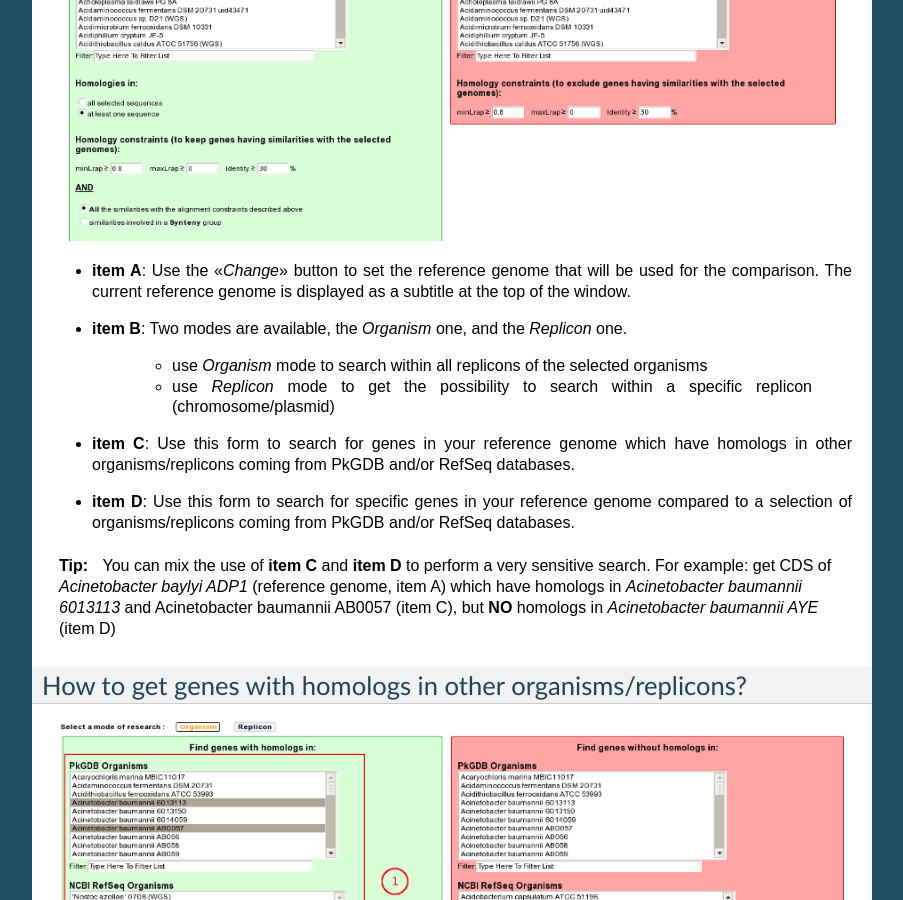
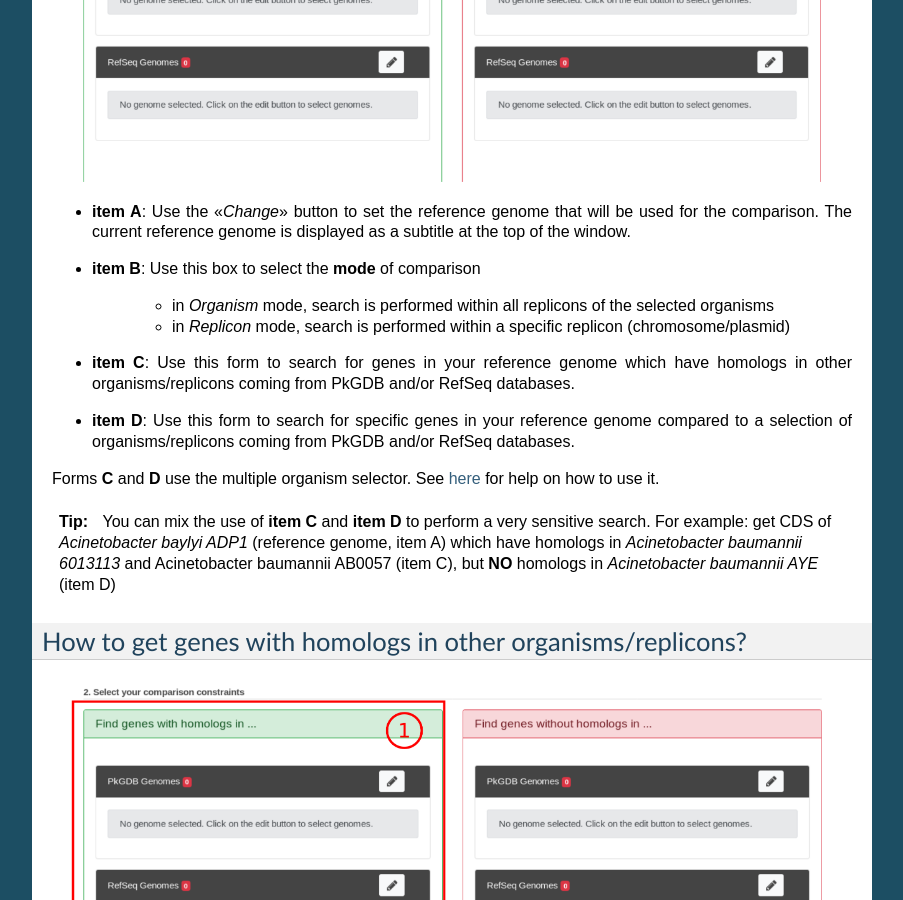
Before and after one commit to labgem/microscope-user-doc, a Sphinx documentation site: the page built from docs/content/compgenomics/phyloprofil.rst, in a window 1280 px wide and 900 px high, scrolled down 588 px. Shown: the whole window, without its empty margins (198-1101 px from the left). Built offline with Sphinx 7.4.7, drawn with Linux system fonts in a browser that asks for light colours; formulas are drawn with MathJax 3.

Commit message:
Update screenshots of phyloprofile and link to selector help. Misc. edits.

```diff
--- a/docs/content/compgenomics/phyloprofil.rst
+++ b/docs/content/compgenomics/phyloprofil.rst
@@ -11,14 +11,17 @@ How to read the interface?
 
 * **item A**: Use the «*Change*» button to set the reference genome that will be used for the comparison. The current reference genome is displayed as a subtitle at the top of the window.
 
-* **item B**: Two modes are available, the *Organism* one, and the *Replicon* one.
+* **item B**: Use this box to select the **mode** of comparison
 
-	* use *Organism* mode to search within all replicons of the selected organisms
-	* use *Replicon* mode to get the possibility to search within a specific replicon (chromosome/plasmid)
+	* in *Organism* mode, search is performed within all replicons of the selected organisms
+	* in *Replicon* mode, search is performed within a specific replicon (chromosome/plasmid)
 
 * **item C**: Use this form to search for genes in your reference genome which have homologs in other organisms/replicons coming from PkGDB and/or RefSeq databases.
 
 * **item D**: Use this form to search for specific genes in your reference genome compared to a selection of organisms/replicons coming from PkGDB and/or RefSeq databases.
+
+Forms **C** and **D** use the multiple organism selector.
+See :ref:`here <multiple-selector>` for help on how to use it.
 
 .. tip:: You can mix the use of **item C** and **item D** to perform a very sensitive search. For example: get CDS of *Acinetobacter baylyi ADP1* (reference genome, item A) which have homologs in *Acinetobacter baumannii 6013113* and Acinetobacter baumannii AB0057 (item C), but **NO** homologs in *Acinetobacter baumannii AYE* (item D)
 
```
Also changed, not shown: docs/content/compgenomics/img/phyloprofile1.png, docs/content/compgenomics/img/phyloprofile1.svg (added), docs/content/compgenomics/img/phyloprofile1_base.png (added), docs/content/compgenomics/img/phyloprofile2.png, docs/content/compgenomics/img/phyloprofile2.svg (added), docs/content/compgenomics/img/phyloprofile2_base.png (added), docs/content/compgenomics/img/phyloprofile4.png, docs/content/compgenomics/img/phyloprofile4.svg (added).
